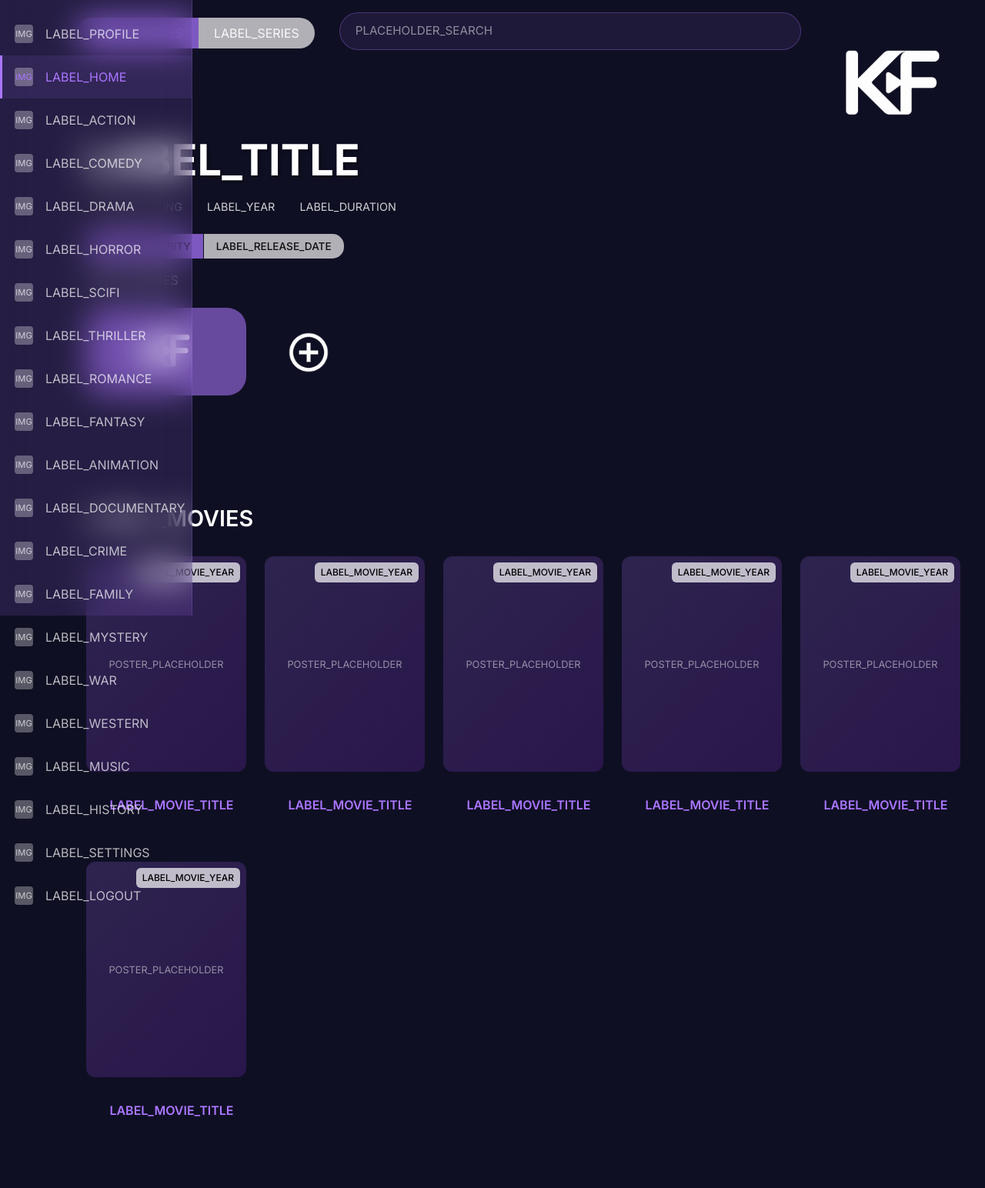
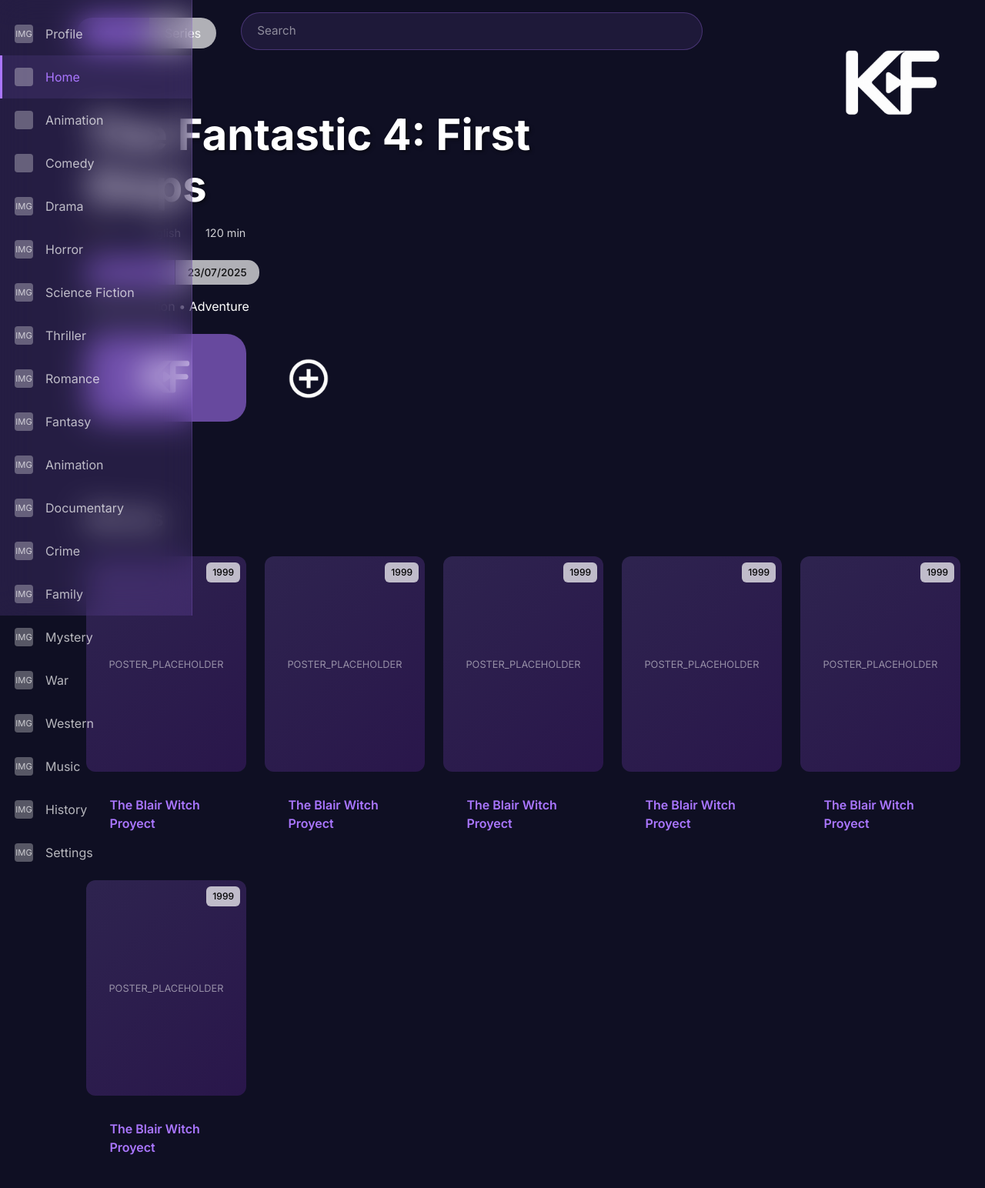
Before and after one commit to Dante-Sal/Proyecto_Express_S1_SalamancaDante-SaavedraJuan-frontend, a plain HTML site: page html/main.html in a window 1280 px wide. Shown: the whole page at 77% size. Drawn offline with nearby package versions, Linux system fonts and the light colour scheme.

Commit message:
feat: :construction: Advance In Proyect and Essential Changes

```diff
--- a/html/main.html
+++ b/html/main.html
@@ -14,98 +14,98 @@
             <!-- Usuario -->
             <a href="#" class="sidebar-item" data-api-icon="profile" data-api-label="Profile">
                 <div class="sidebar-icon" data-api-profile-image>IMG</div>
-                <span class="sidebar-label">LABEL_PROFILE</span>
+                <span class="sidebar-label">Profile</span>
             </a>
 
             <!-- Categorías (18 total) -->
-            <a href="#" class="sidebar-item active" data-api-icon="home" data-api-label="Home">
-                <div class="sidebar-icon" data-api-home-image>IMG</div>
-                <span class="sidebar-label">LABEL_HOME</span>
+            <a href="../index.html" class="sidebar-item active" data-api-icon="home" data-api-label="Home">
+                <div class="sidebar-icon" data-api-home-image></div>
+                <span class="sidebar-label">Home</span>
             </a>
 
             <a href="#" class="sidebar-item" data-api-icon="action" data-api-label="Action">
-                <div class="sidebar-icon" data-api-action-image>IMG</div>
-                <span class="sidebar-label">LABEL_ACTION</span>
+                <div class="sidebar-icon2" data-api-action-image></div>
+                <span class="sidebar-label">Animation</span>
             </a>
 
             <a href="#" class="sidebar-item" data-api-icon="comedy" data-api-label="Comedy">
-                <div class="sidebar-icon" data-api-comedy-image>IMG</div>
-                <span class="sidebar-label">LABEL_COMEDY</span>
+                <div class="sidebar-icon" data-api-comedy-image></div>
+                <span class="sidebar-label">Comedy</span>
             </a>
 
             <a href="#" class="sidebar-item" data-api-icon="drama" data-api-label="Drama">
                 <div class="sidebar-icon" data-api-drama-image>IMG</div>
-                <span class="sidebar-label">LABEL_DRAMA</span>
+                <span class="sidebar-label">Drama</span>
             </a>
 
             <a href="#" class="sidebar-item" data-api-icon="horror" data-api-label="Horror">
                 <div class="sidebar-icon" data-api-horror-image>IMG</div>
-                <span class="sidebar-label">LABEL_HORROR</span>
+                <span class="sidebar-label">Horror</span>
             </a>
 
             <a href="#" class="sidebar-item" data-api-icon="scifi" data-api-label="Sci-Fi">
                 <div class="sidebar-icon" data-api-scifi-image>IMG</div>
-                <span class="sidebar-label">LABEL_SCIFI</span>
+                <span class="sidebar-label">Science Fiction</span>
             </a>
 
             <a href="#" class="sidebar-item" data-api-icon="thriller" data-api-label="Thriller">
                 <div class="sidebar-icon" data-api-thriller-image>IMG</div>
-                <span class="sidebar-label">LABEL_THRILLER</span>
+                <span class="sidebar-label">Thriller</span>
             </a>
 
             <a href="#" class="sidebar-item" data-api-icon="romance" data-api-label="Romance">
                 <div class="sidebar-icon" data-api-romance-image>IMG</div>
-                <span class="sidebar-label">LABEL_ROMANCE</span>
+                <span class="sidebar-label">Romance</span>
             </a>
 
             <a href="#" class="sidebar-item" data-api-icon="fantasy" data-api-label="Fantasy">
                 <div class="sidebar-icon" data-api-fantasy-image>IMG</div>
-                <span class="sidebar-label">LABEL_FANTASY</span>
+                <span class="sidebar-label">Fantasy</span>
             </a>
 
             <a href="#" class="sidebar-item" data-api-icon="animation" data-api-label="Animation">
                 <div class="sidebar-icon" data-api-animation-image>IMG</div>
-                <span class="sidebar-label">LABEL_ANIMATION</span>
+                <span class="sidebar-label">Animation</span>
             </a>
 
             <a href="#" class="sidebar-item" data-api-icon="documentary" data-api-label="Documentary">
                 <div class="sidebar-icon" data-api-documentary-image>IMG</div>
-                <span class="sidebar-label">LABEL_DOCUMENTARY</span>
+                <span class="sidebar-label">Documentary</span>
             </a>
 
             <a href="#" class="sidebar-item" data-api-icon="crime" data-api-label="Crime">
                 <div class="sidebar-icon" data-api-crime-image>IMG</div>
-                <span class="sidebar-label">LABEL_CRIME</span>
+                <span class="sidebar-label">Crime</span>
             </a>
 
             <a href="#" class="sidebar-item" data-api-icon="family" data-api-label="Family">
                 <div class="sidebar-icon" data-api-family-image>IMG</div>
-                <span class="sidebar-label">LABEL_FAMILY</span>
+                <span class="sidebar-label">Family</span>
             </a>
 
             <a href="#" class="sidebar-item" data-api-icon="mystery" data-api-label="Mystery">
                 <div class="sidebar-icon" data-api-mystery-image>IMG</div>
-                <span class="sidebar-label">LABEL_MYSTERY</span>
+                <span class="sidebar-label">Mystery</span>
             </a>
 
             <a href="#" class="sidebar-item" data-api-icon="war" data-api-label="War">
                 <div class="sidebar-icon" data-api-war-image>IMG</div>
-                <span class="sidebar-label">LABEL_WAR</span>
+                <span class="sidebar-label">War</span>
             </a>
 
             <a href="#" class="sidebar-item" data-api-icon="western" data-api-label="Western">
                 <div class="sidebar-icon" data-api-western-image>IMG</div>
-                <span class="sidebar-label">LABEL_WESTERN</span>
+                <span class="sidebar-label">Western</span>
             </a>
 
             <a href="#" class="sidebar-item" data-api-icon="music" data-api-label="Music">
                 <div class="sidebar-icon" data-api-music-image>IMG</div>
-                <span class="sidebar-label">LABEL_MUSIC</span>
+                <span class="sidebar-label">Music</span>
             </a>
 
             <a href="#" class="sidebar-item" data-api-icon="history" data-api-label="History">
                 <div class="sidebar-icon" data-api-history-image>IMG</div>
-                <span class="sidebar-label">LABEL_HISTORY</span>
+                <span class="sidebar-label">History</span>
             </a>
 
             <div class="sidebar-spacer"></div>
@@ -113,19 +113,13 @@
             <!-- Bottom Items -->
             <a href="#" class="sidebar-item" data-api-icon="settings" data-api-label="Settings">
                 <div class="sidebar-icon" data-api-settings-image>IMG</div>
-                <span class="sidebar-label">LABEL_SETTINGS</span>
-            </a>
-
-            <a href="#" class="sidebar-item" data-api-icon="logout" data-api-label="Logout">
-                <div class="sidebar-icon" data-api-logout-image>IMG</div>
-                <span class="sidebar-label">LABEL_LOGOUT</span>
+                <span class="sidebar-label">Settings</span>
             </a>
         </div>
     </div>
 
     <!-- Logo KarenFlix en esquina superior derecha -->
     <div class="karenflix-logo">
-        <!-- Imagen local de KarenFlix -->
     </div>
 
     <!-- Main Content -->
@@ -139,12 +133,12 @@
                     </button>
                 </div>
                 <div class="section-nav">
-                    <button class="nav-btn" data-api-filter="movies">LABEL_MOVIES</button>
-                    <button class="nav-btn2" data-api-filter="series">LABEL_SERIES</button>
+                    <button class="nav-btn" data-api-filter="movies">Movies</button>
+                    <button class="nav-btn2" data-api-filter="series">Series</button>
                 </div>
                 <div class="search-section">
                     <div class="search-bar">
-                        <input type="text" class="search-input" placeholder="PLACEHOLDER_SEARCH" data-api-placeholder>
+                        <input type="text" class="search-input" placeholder="Search" data-api-placeholder>
                     </div>
                 </div>
             </div>
@@ -158,30 +152,29 @@
             <div class="hero-content">
                 <div class="hero-info">
                     <h1 class="hero-title" data-api-hero-title>
-                        LABEL_TITLE
+                        The Fantastic 4: First Steps
                     </h1>
 
                     <div class="hero-meta">
                         <div class="hero-rating">
-                            <span class="hero-stars" data-api-hero-stars">★</span>
-                            <span data-api-hero-rating>LABEL_RATING</span>
+                            <span class="hero-stars" data-api-hero-stars>★</span>
+                            <span data-api-hero-rating>3.5</span>
                         </div>
-                        <span data-api-hero-year>LABEL_YEAR</span>
-                        <span data-api-hero-duration>LABEL_DURATION</span>
+                        <span data-api-hero-year>English</span>
+                        <span data-api-hero-duration>120 min</span>
                     </div>
 
                     <!-- Maturity y Release Date -->
                     <div class="hero-maturity-date">
-                        <span class="maturity-label" data-api-hero-maturity>LABEL_MATURITY</span>
-                        <span class="release-date-label" data-api-hero-release-date>LABEL_RELEASE_DATE</span>
+                        <span class="maturity-label" data-api-hero-maturity>Maturity: 18-</span>
+                        <span class="release-date-label" data-api-hero-release-date>23/07/2025</span>
                     </div>
 
-                    <span data-api-hero-genres>LABEL_GENRES</span>
+                    <span data-api-hero-genres>Science Fiction • Adventure</span>
                     <br><br>
                     <div class="hero-actions">
                         <button class="btn-play" onclick="playContent()" data-api-hero-play>
                             <div class="btn-play-logo">
-                                <!-- Imagen local de KarenFlix -->
                             </div>
                         </button>
                         <button class="btn-info" onclick="showInfo()" data-api-hero-info>
@@ -195,74 +188,69 @@
         <!-- Movies Section -->
         <div class="content-section">
             <div class="section-header">
-                <h2 class="section-title" data-api-section-title>LABEL_MOVIES</h2>
+                <h2 class="section-title" data-api-section-title>Movies</h2>
             </div>
 
             <div class="movies-grid" id="moviesGrid" data-api-movies-container>
                 <!-- Movie cards will be populated from API -->
                 <div class="movie-card" data-api-movie-item>
                     <div class="movie-poster" data-api-movie-poster>
-                        <div class="movie-year-label" data-api-movie-year>LABEL_MOVIE_YEAR</div>
+                        <div class="movie-year-label" data-api-movie-year>1999</div>
                         POSTER_PLACEHOLDER
                     </div>
                     <div class="movie-info">
-                        <div class="movie-title" data-api-movie-title>LABEL_MOVIE_TITLE</div>
+                        <div class="movie-title" data-api-movie-title>The Blair Witch Proyect </div>
                         <div class="movie-rating" data-api-movie-rating></div>
                     </div>
                 </div>
 
                 <div class="movie-card" data-api-movie-item>
                     <div class="movie-poster" data-api-movie-poster>
-                        <div class="movie-year-label" data-api-movie-year>LABEL_MOVIE_YEAR</div>
+                        <div class="movie-year-label" data-api-movie-year>1999</div>
                         POSTER_PLACEHOLDER
                     </div>
                     <div class="movie-info">
-                        <div class="movie-title" data-api-movie-title>LABEL_MOVIE_TITLE</div>
-                        <div class="movie-rating" data-api-movie-rating"></div>
+                        <div class="movie-title" data-api-movie-title>The Blair Witch Proyect </div>
                     </div>
                 </div>
 
                 <div class="movie-card" data-api-movie-item>
                     <div class="movie-poster" data-api-movie-poster>
-                        <div class="movie-year-label" data-api-movie-year>LABEL_MOVIE_YEAR</div>
+                        <div class="movie-year-label" data-api-movie-year>1999</div>
                         POSTER_PLACEHOLDER
                     </div>
                     <div class="movie-info">
-                        <div class="movie-title" data-api-movie-title>LABEL_MOVIE_TITLE</div>
-                        <div class="movie-rating" data-api-movie-rating"></div>
+                        <div class="movie-title" data-api-movie-title>The Blair Witch Proyect </div>
                     </div>
                 </div>
 
                 <div class="movie-card" data-api-movie-item>
                     <div class="movie-poster" data-api-movie-poster>
-                        <div class="movie-year-label" data-api-movie-year>LABEL_MOVIE_YEAR</div>
+                        <div class="movie-year-label" data-api-movie-year>1999</div>
                         POSTER_PLACEHOLDER
                     </div>
                     <div class="movie-info">
-                        <div class="movie-title" data-api-movie-title>LABEL_MOVIE_TITLE</div>
-                        <div class="movie-rating" data-api-movie-rating"></div>
+                        <div class="movie-title" data-api-movie-title>The Blair Witch Proyect </div>
                     </div>
                 </div>
 
                 <div class="movie-card" data-api-movie-item>
                     <div class="movie-poster" data-api-movie-poster>
-                        <div class="movie-year-label" data-api-movie-year>LABEL_MOVIE_YEAR</div>
+                        <div class="movie-year-label" data-api-movie-year>1999</div>
                         POSTER_PLACEHOLDER
                     </div>
                     <div class="movie-info">
-                        <div class="movie-title" data-api-movie-title>LABEL_MOVIE_TITLE</div>
-                        <div class="movie-rating" data-api-movie-rating"></div>
+                        <div class="movie-title" data-api-movie-title>The Blair Witch Proyect </div>
                     </div>
                 </div>
 
                 <div class="movie-card" data-api-movie-item>
                     <div class="movie-poster" data-api-movie-poster>
-                        <div class="movie-year-label" data-api-movie-year>LABEL_MOVIE_YEAR</div>
+                        <div class="movie-year-label" data-api-movie-year>1999</div>
                         POSTER_PLACEHOLDER
                     </div>
                     <div class="movie-info">
-                        <div class="movie-title" data-api-movie-title>LABEL_MOVIE_TITLE</div>
-                        <div class="movie-rating" data-api-movie-rating"></div>
+                        <div class="movie-title" data-api-movie-title>The Blair Witch Proyect </div>
                     </div>
                 </div>
             </div>
--- a/style/style4.css
+++ b/style/style4.css
@@ -57,6 +57,21 @@
         }
 
         .sidebar-icon {
+            width: 24px;
+            height: 24px;
+            min-width: 24px;
+            background: rgba(255, 255, 255, 0.3);
+            border-radius: 4px;
+            margin-right: 1rem;
+            display: flex;
+            align-items: center;
+            justify-content: center;
+            font-size: 0.7rem;
+            background-size: cover;
+            background-position: center;
+        }
+
+        .sidebar-icon2 {
             width: 24px;
             height: 24px;
             min-width: 24px;
```
Also changed, not shown: html/login.html (+1 -1 lines), index.html (+2 -2 lines).
